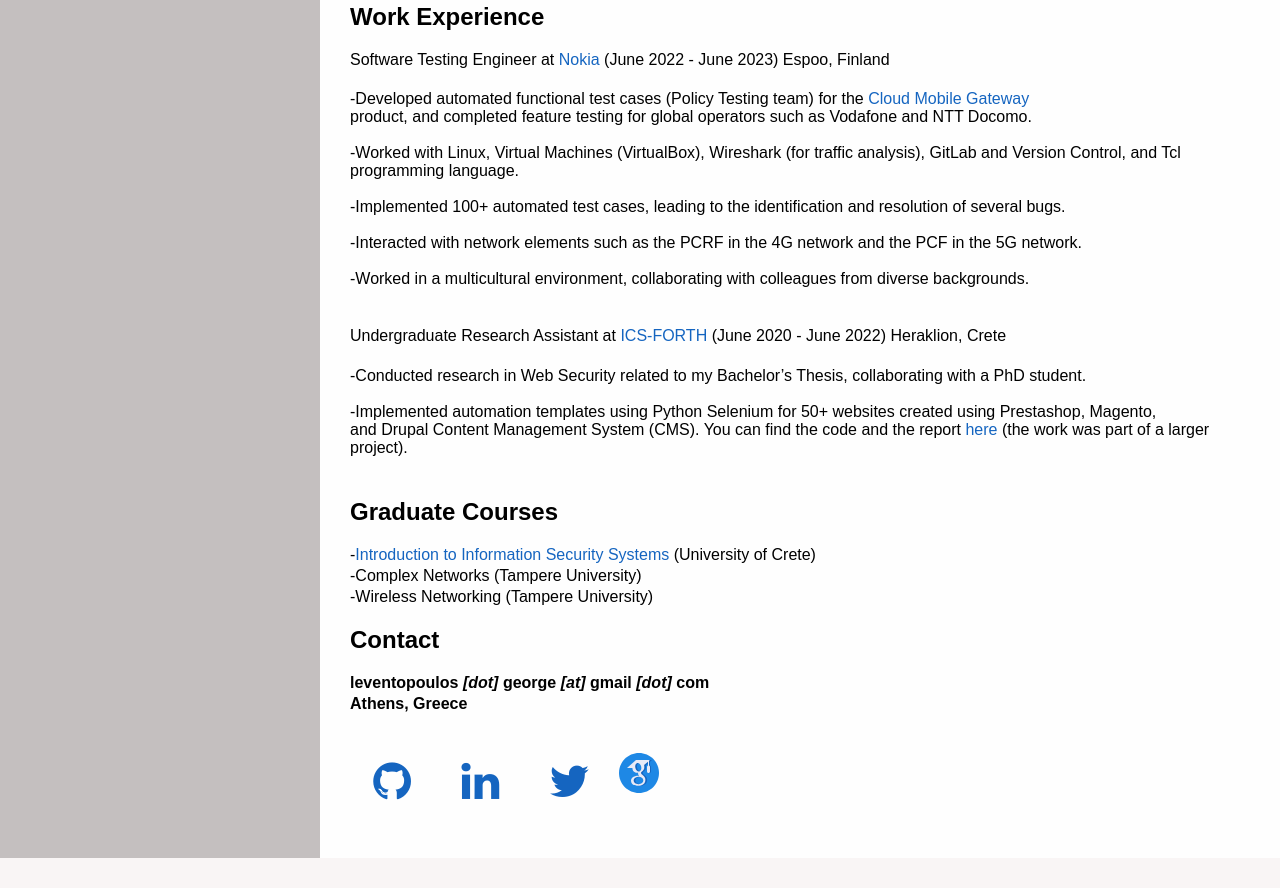
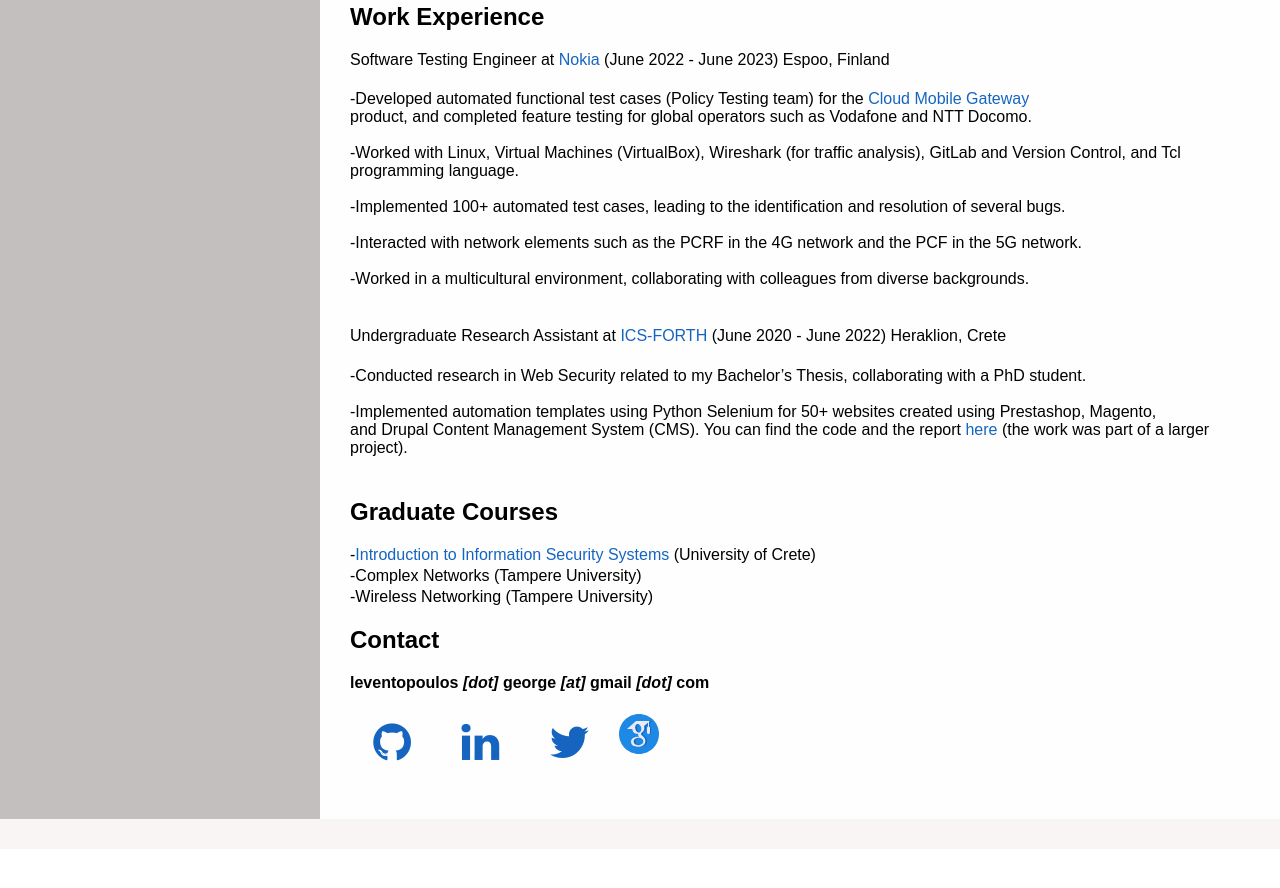
Before and after one commit to georgeleve/georgeleve.github.io, a plain HTML site: page index.html in a window 1280 px wide. Shown: the part 418-1306 px from the top of the page. After the commit the page ends 1267 px from the top, so only its background shows below. Drawn offline with Linux system fonts and the light colour scheme.

Commit message:
Removed location

```diff
--- a/index.html
+++ b/index.html
@@ -242,8 +242,6 @@
     <div id="contact">
       <h2>Contact</h2>
       <p><b>leventopoulos <i>[dot]</i> george <i>[at]</i> gmail <i>[dot]</i> com</b></p>
-      <!--<p><b>georgios <i>[dot]</i> leventopoulos <i>[at]</i> stonybrook <i>[dot]</i> edu</b></p>-->
-      <p><b>Athens, Greece</b></p><br>
       <a href="https://github.com/georgeleve" class="fa fa-github"></a>
       <a href="https://www.linkedin.com/in/george-leventopoulos/" class="fa fa-linkedin"></a>
       <a href="https://twitter.com/georgeleve00" class="fa fa-twitter"></a>
```
